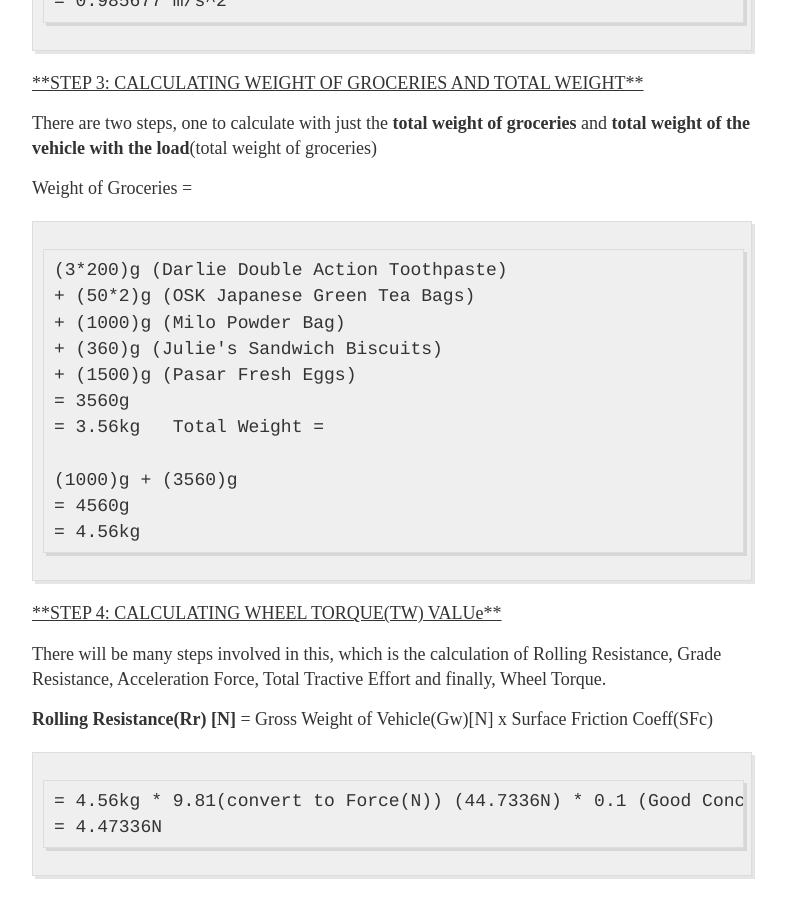
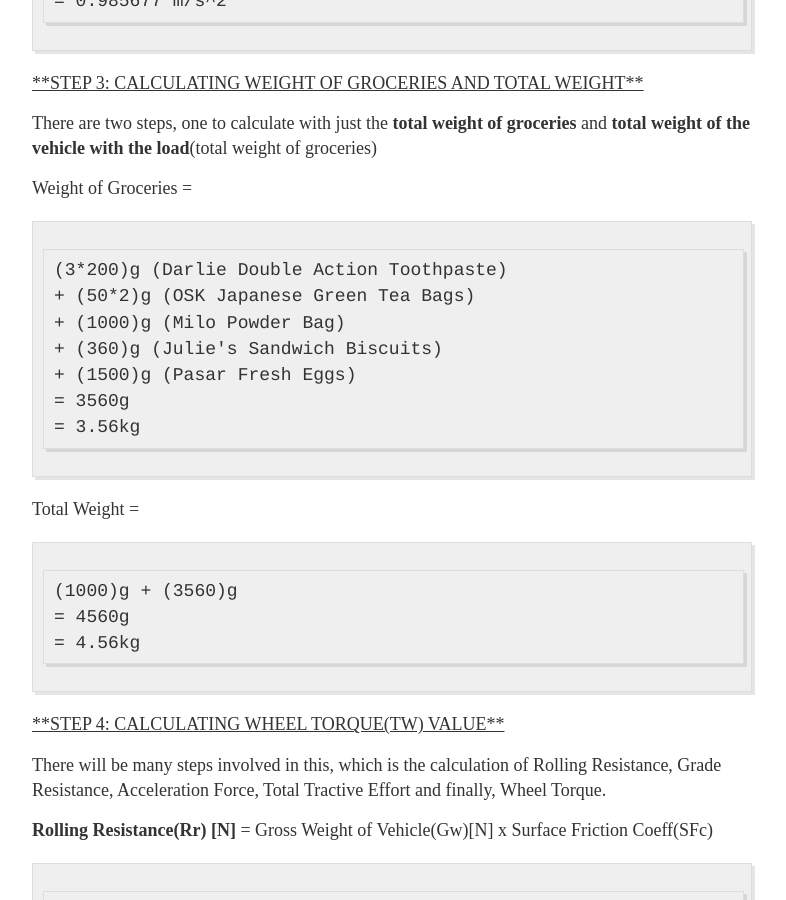
Before and after one commit to Jasperabez/TrackerBoi, a Jekyll site: the page built from _posts/2019-11-16-The-Mechanical-Bible.md, in a window 1280 px wide and 900 px high, scrolled down 1280 px. Shown: the whole window, without its empty margins (248-1034 px from the left). Built offline with Jekyll 4.4.1, drawn with Linux system fonts in a browser that asks for light colours.

Commit message:
spelling check

```diff
--- a/_posts/2019-11-16-The-Mechanical-Bible.md
+++ b/_posts/2019-11-16-The-Mechanical-Bible.md
@@ -57,6 +57,7 @@
     + (1500)g (Pasar Fresh Eggs)
     = 3560g
     = 3.56kg
+
 Total Weight =
 
     (1000)g + (3560)g
@@ -65,7 +66,7 @@
 
 
 
-<u>**STEP 4: CALCULATING WHEEL TORQUE(TW) VALUe**</u>
+<u>**STEP 4: CALCULATING WHEEL TORQUE(TW) VALUE**</u>
 
 There will be many steps involved in this, which is the calculation of Rolling Resistance, Grade Resistance, Acceleration Force, Total Tractive Effort and finally, Wheel Torque.
 
```
